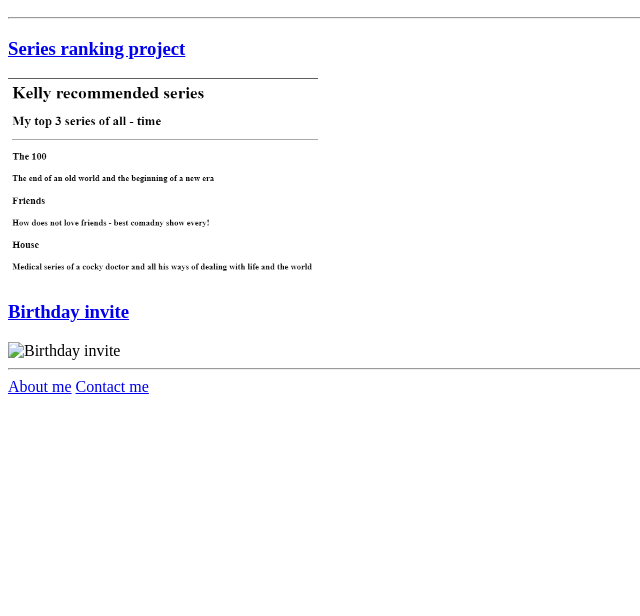
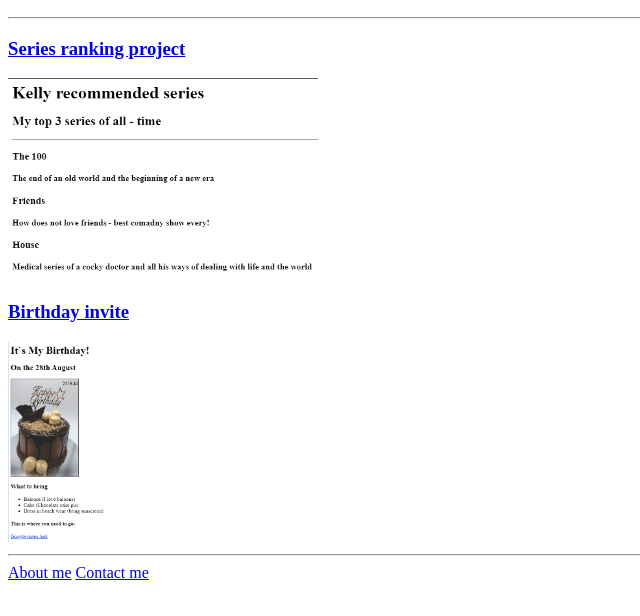
Before and after one commit to Grekel28/Kelly-Cooper, a plain HTML site: page index.html in a window 1280 px wide. Shown: the part 110-726 px from the top of the page, without its empty margins (0-640 px from the left). Drawn offline with Linux system fonts and the light colour scheme.

Commit message:
Update index.html

```diff
--- a/index.html
+++ b/index.html
@@ -14,7 +14,7 @@
         <img src="movie-ranking.png "height="200" Alt = listing of top series"/>
 <br/>
     <h3><a href ="public/birthday-invite.html">Birthday invite</a></h3>
-        <img src="./assets/images/birthday-invite.png" height ="200"alt="Birthday invite"/>
+        <img src="birthday-invite.png" height ="200"alt="Birthday invite"/>
 <hr/>
 <a href ="public/about.html">About me</a> <a href ="public/contact.html">Contact me</a>
 
```
